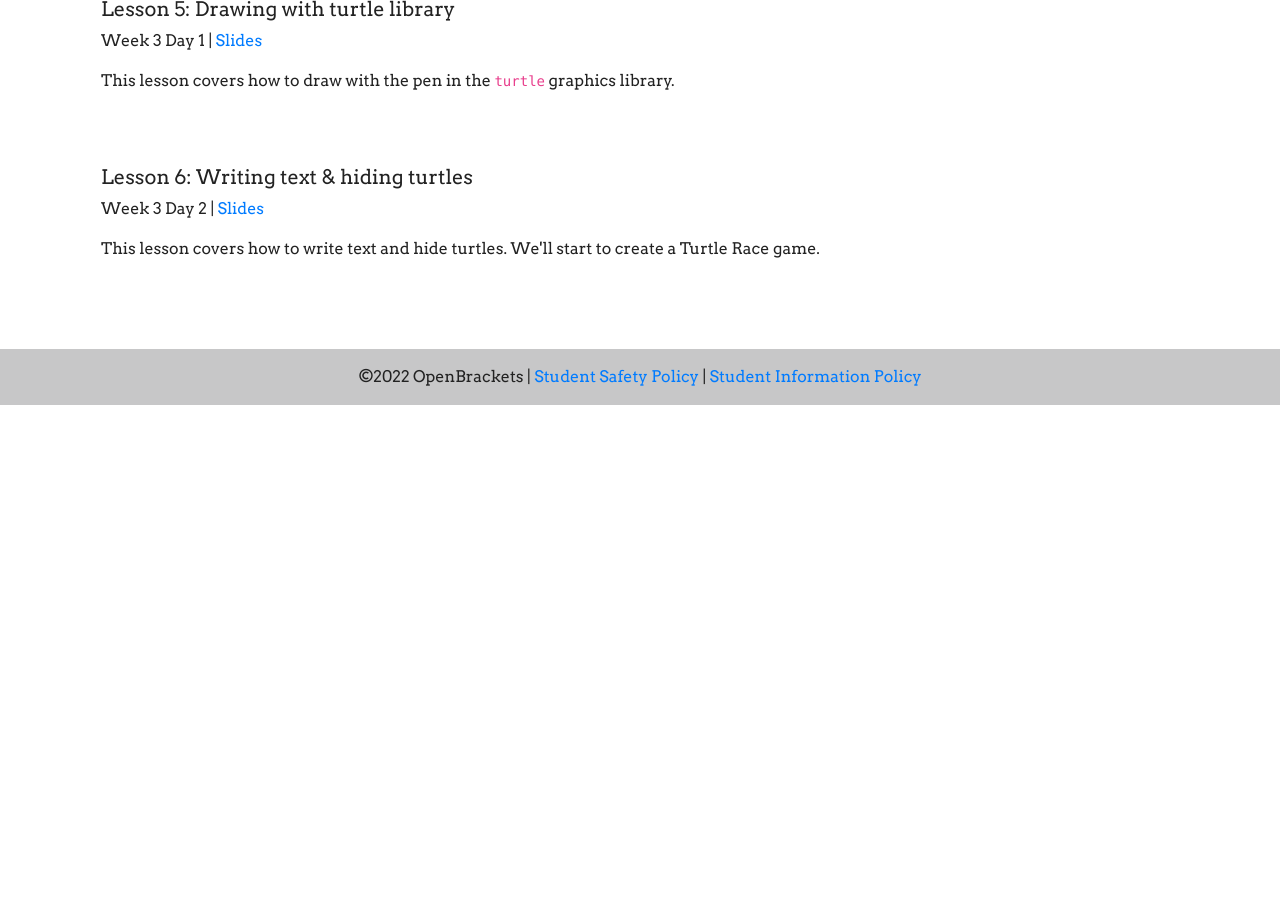
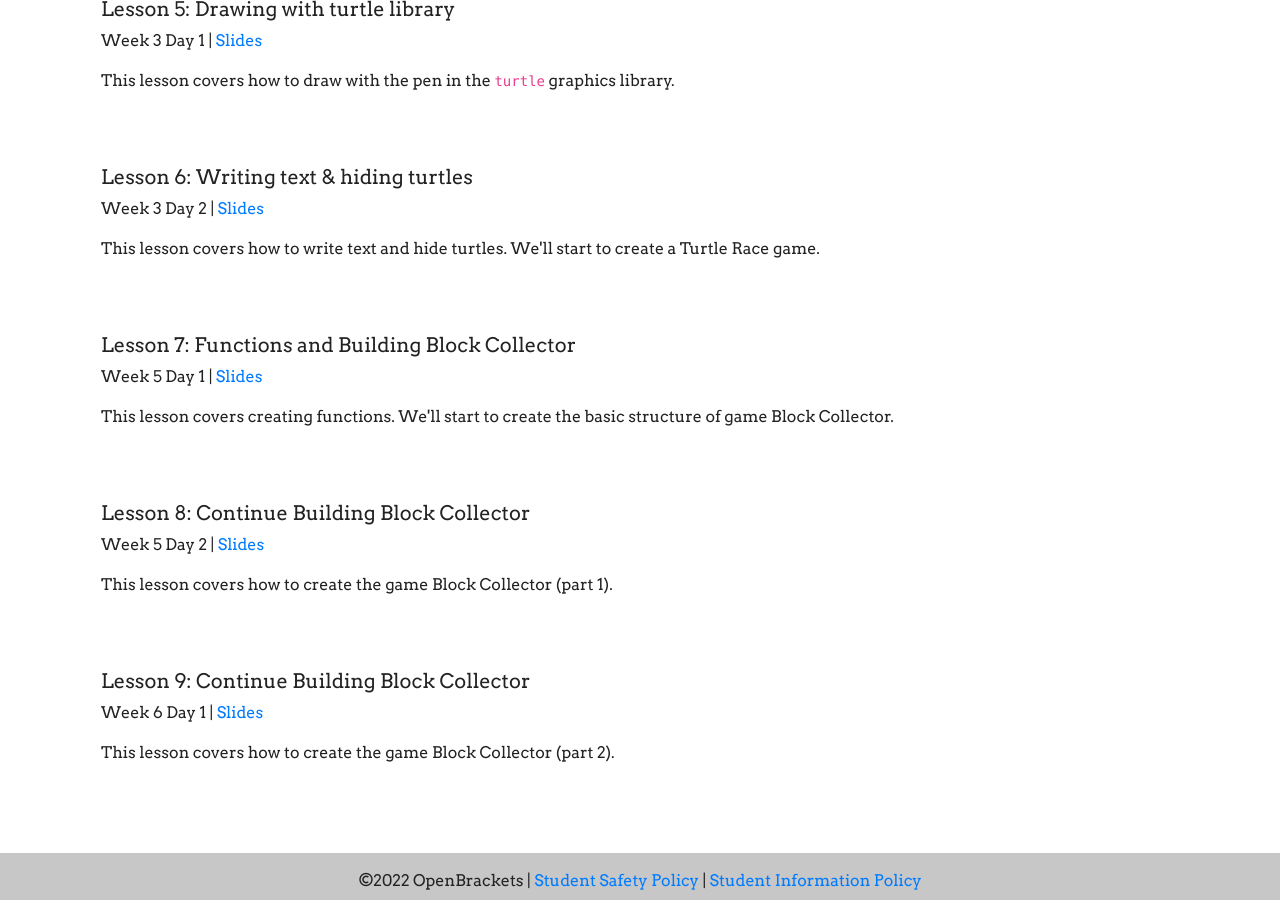
Before and after one commit to qpwoeirut/OpenBrackets-website, a Jekyll site: the page built from spring2022/intermediatePython.html, in a window 1280 px wide and 900 px high, scrolled down 1076 px. Built offline with Jekyll 4.4.1, drawn with Linux system fonts in a browser that asks for light colours; before the commit the page ends 1481 px from its top, so only the background shows below that.

Commit message:
Add lesson 7, 8 and 9 to intermediatePython.html

```diff
--- a/spring2022/intermediatePython.html
+++ b/spring2022/intermediatePython.html
@@ -85,3 +85,36 @@ navbarHighlight: spring2022
         <br>
     </div>
 </div>
+<div class="col-12 media">
+    <div class="media-body">
+        <h5 class="mt-0">Lesson 7: Functions and Building Block Collector</h5>
+        <p>Week 5 Day 1 | <a
+                href="https://docs.google.com/presentation/d/1dlLYpQkvctBh4zGqURdvXH-no9NzI7BFlrBlRIgovLs"
+                target="_blank">Slides</a></p>
+        <p>This lesson covers creating functions. We'll start to create the basic structure of game Block Collector.
+        </p>
+        <br>
+    </div>
+</div>
+<div class="col-12 media">
+    <div class="media-body">
+        <h5 class="mt-0">Lesson 8: Continue Building Block Collector</h5>
+        <p>Week 5 Day 2 | <a
+                href="https://docs.google.com/presentation/d/1h2GUBofA4TuoSwESXJ07CnLij76G-Jo8pHDB6OG7388"
+                target="_blank">Slides</a></p>
+        <p>This lesson covers how to create the game Block Collector (part 1).
+        </p>
+        <br>
+    </div>
+</div>
+<div class="col-12 media">
+    <div class="media-body">
+        <h5 class="mt-0">Lesson 9: Continue Building Block Collector</h5>
+        <p>Week 6 Day 1 | <a
+                href="https://docs.google.com/presentation/d/12vZ4gPzT8MQ73NhHNsMTmuYJzd1GYELzcgSPTyjEiPM"
+                target="_blank">Slides</a></p>
+        <p>This lesson covers how to create the game Block Collector (part 2).
+        </p>
+        <br>
+    </div>
+</div>
```
